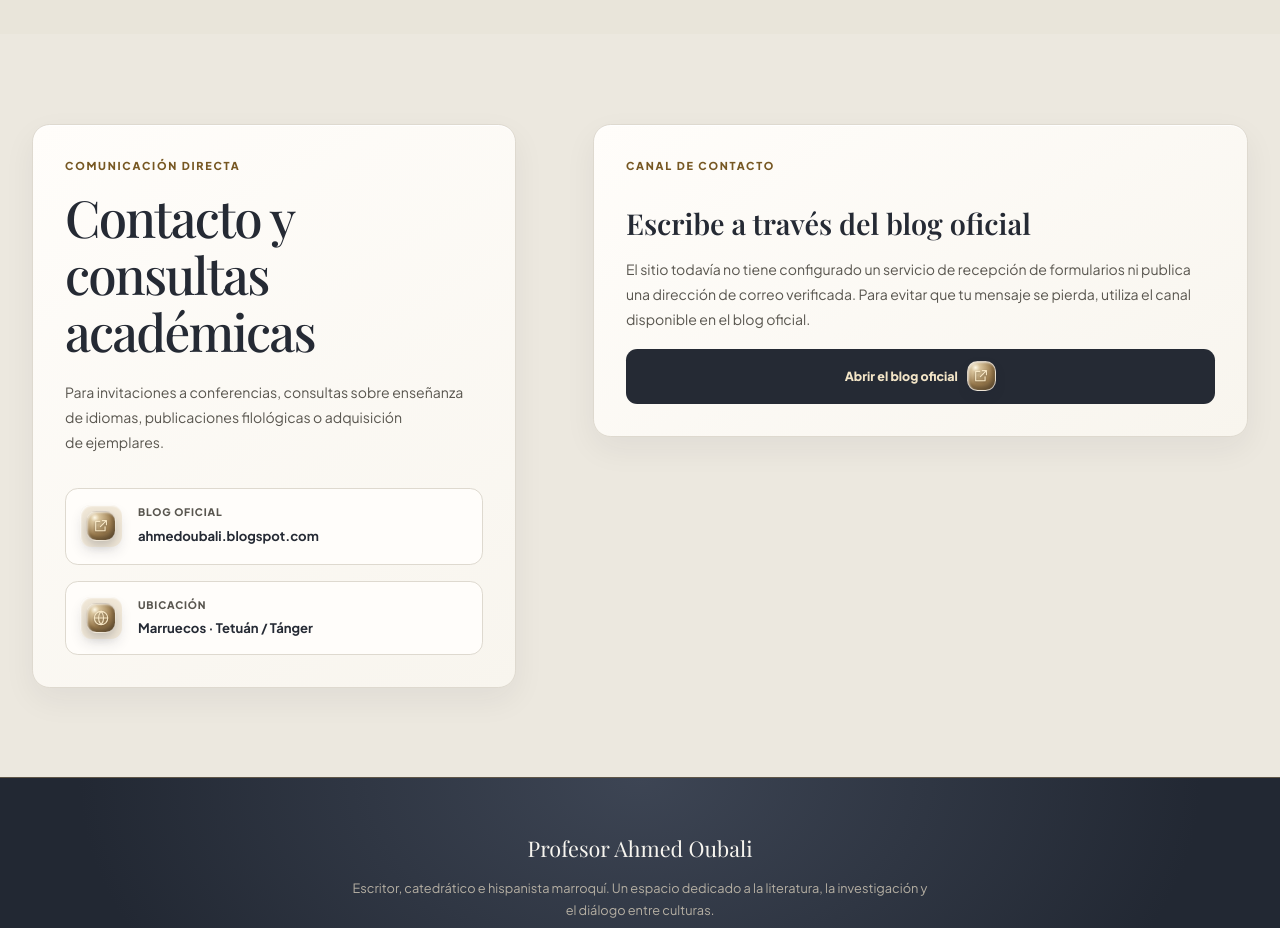
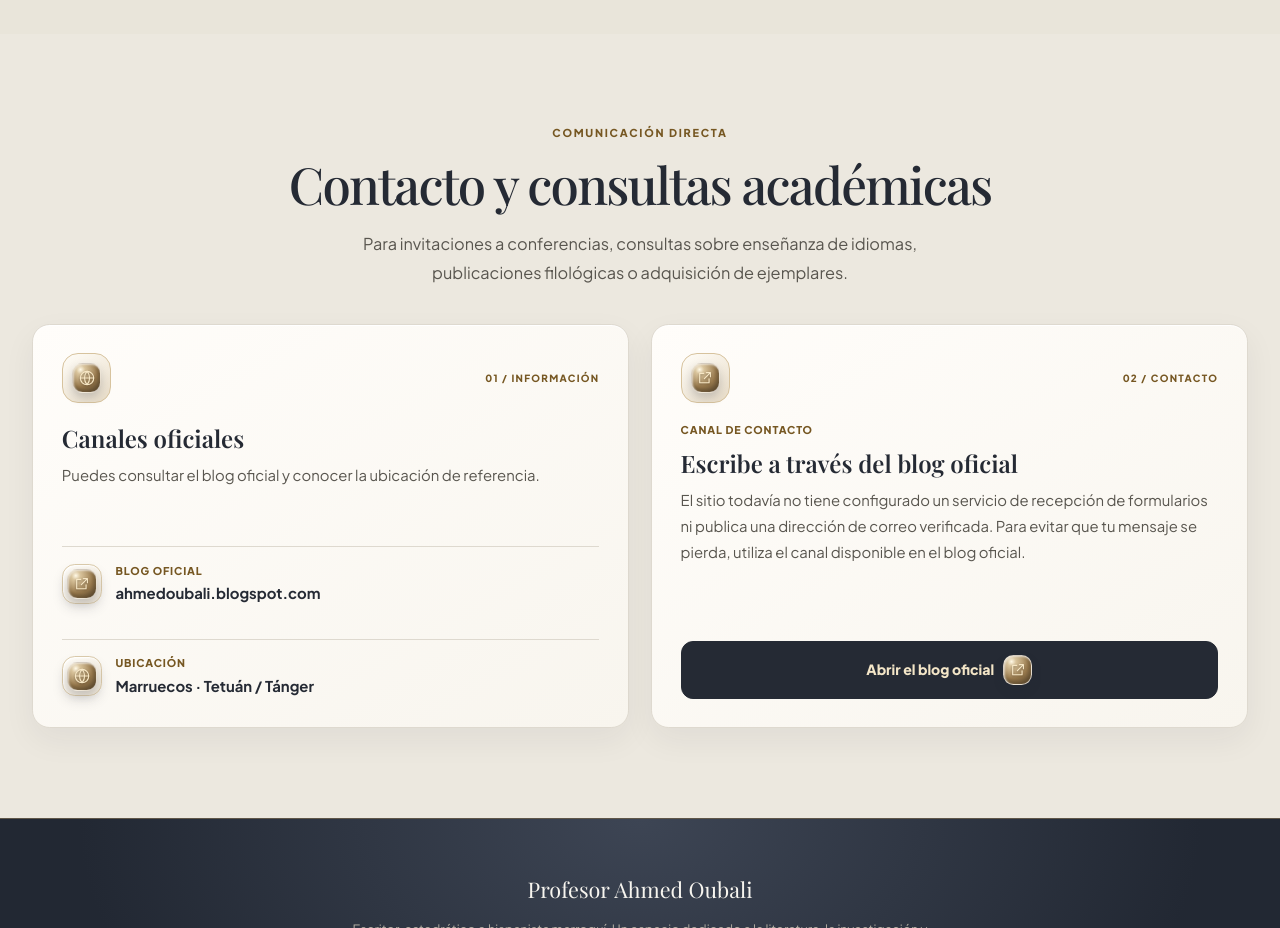
Before and after one commit to gpldroid/ahmedoubalie, an Astro site: page / in a window 1280 px wide. Shown: the part 5160-6088 px from the top of the page. Built offline with nearby package versions, Linux system fonts and the light colour scheme; Astro itself is replaced by a stand-in of ours; a web font is replaced by a local one.

Commit message:
Match contact section cards to homepage editorial design

```diff
--- a/src/components/ContactSection.astro
+++ b/src/components/ContactSection.astro
@@ -2,40 +2,83 @@
 import Icon3D from './Icon3D.astro';
 ---
 <section id="contact" class="site-section contact-section">
-  <div class="section-shell contact-layout">
-    <div class="contact-intro">
+  <div class="section-shell">
+    <header class="section-heading section-heading--center contact-heading">
       <span class="section-eyebrow">Comunicación directa</span>
       <h2>Contacto y consultas académicas</h2>
       <p>Para invitaciones a conferencias, consultas sobre enseñanza de idiomas, publicaciones filológicas o adquisición de ejemplares.</p>
-      <div class="contact-detail contact-detail-card">
-        <span><Icon3D name="external" /></span>
-        <div><small>Blog oficial</small><a href="https://ahmedoubali.blogspot.com" target="_blank" rel="noopener noreferrer">ahmedoubali.blogspot.com</a></div>
-      </div>
-      <div class="contact-detail contact-detail-card">
-        <span><Icon3D name="globe" /></span>
-        <div><small>Ubicación</small><p>Marruecos · Tetuán / Tánger</p></div>
-      </div>
-    </div>
-    <div class="contact-panel contact-channel-card">
-      <div class="contact-form">
-        <span class="section-eyebrow">Canal de contacto</span>
-        <h3>Escribe a través del blog oficial</h3>
-        <p>El sitio todavía no tiene configurado un servicio de recepción de formularios ni publica una dirección de correo verificada. Para evitar que tu mensaje se pierda, utiliza el canal disponible en el blog oficial.</p>
-        <a class="contact-submit" href="https://ahmedoubali.blogspot.com" target="_blank" rel="noopener noreferrer">Abrir el blog oficial <Icon3D name="external" /></a>
-      </div>
+    </header>
+
+    <div class="contact-layout">
+      <article class="contact-card contact-intro">
+        <div class="editorial-card-top">
+          <span class="contact-icon"><Icon3D name="globe" /></span>
+          <span class="editorial-card-index">01 / INFORMACIÓN</span>
+        </div>
+        <div class="editorial-card-copy">
+          <h3>Canales oficiales</h3>
+          <p class="contact-card-description">Puedes consultar el blog oficial y conocer la ubicación de referencia.</p>
+        </div>
+        <div class="contact-details">
+          <div class="contact-detail">
+            <span class="contact-detail-icon"><Icon3D name="external" /></span>
+            <div>
+              <span class="contact-detail-label">Blog oficial</span>
+              <a href="https://ahmedoubali.blogspot.com" target="_blank" rel="noopener noreferrer">ahmedoubali.blogspot.com</a>
+            </div>
+          </div>
+          <div class="contact-detail">
+            <span class="contact-detail-icon"><Icon3D name="globe" /></span>
+            <div>
+              <span class="contact-detail-label">Ubicación</span>
+              <p>Marruecos · Tetuán / Tánger</p>
+            </div>
+          </div>
+        </div>
+      </article>
+
+      <article class="contact-card contact-channel-card">
+        <div class="editorial-card-top">
+          <span class="contact-icon"><Icon3D name="external" /></span>
+          <span class="editorial-card-index">02 / CONTACTO</span>
+        </div>
+        <div class="editorial-card-copy">
+          <span class="language-level">Canal de contacto</span>
+          <h3>Escribe a través del blog oficial</h3>
+          <p>El sitio todavía no tiene configurado un servicio de recepción de formularios ni publica una dirección de correo verificada. Para evitar que tu mensaje se pierda, utiliza el canal disponible en el blog oficial.</p>
+        </div>
+        <a class="contact-submit" href="https://ahmedoubali.blogspot.com" target="_blank" rel="noopener noreferrer">
+          Abrir el blog oficial <Icon3D name="external" />
+        </a>
+      </article>
     </div>
   </div>
 </section>
+
 <style>
-.contact-intro,.contact-channel-card{min-width:0;padding:clamp(1.25rem,3vw,2rem);border:1px solid var(--line);border-radius:var(--radius-card);background:linear-gradient(150deg,var(--surface),#f8f5ee);box-shadow:0 12px 32px rgba(35,40,50,.06),inset 0 1px #fff}
-.contact-intro h2{max-width:18ch;margin:.55rem 0 .8rem}
-.contact-intro>p,.contact-form>p{color:var(--muted);font-size:.88rem;line-height:1.8}
-.contact-detail-card{padding:.9rem;margin-top:1rem;border:1px solid var(--line);border-radius:.8rem;background:var(--surface)}
-.contact-detail-card>div{min-width:0;overflow-wrap:anywhere}
-.contact-detail-card a{overflow-wrap:anywhere}
-.contact-form h3{margin:0;color:var(--ink);font:600 clamp(1.35rem,2.5vw,1.8rem)/1.25 'Playfair Display',Georgia,serif}
-.contact-form>p{margin:0}
-.contact-submit{display:inline-flex;align-items:center;justify-content:center;gap:.55rem;width:100%;min-height:50px;padding:.8rem 1rem;border-radius:.7rem;background:var(--ink);color:#f3e5c7;text-decoration:none;font-weight:800}
-.contact-submit:hover{background:var(--gold-deep);color:white}
-@media(max-width:900px){.contact-intro,.contact-channel-card{padding:1.25rem}}
+.contact-heading{margin-bottom:clamp(1.5rem,3vw,2.25rem)}
+.contact-layout{display:grid;grid-template-columns:repeat(2,minmax(0,1fr));align-items:stretch;gap:clamp(.9rem,2vw,1.35rem)}
+.contact-card{position:relative;display:flex;flex-direction:column;min-width:0;height:100%;padding:clamp(1.25rem,2.5vw,1.8rem);overflow:hidden;border:1px solid var(--line);border-radius:var(--radius-card);background:linear-gradient(150deg,var(--surface),#f8f5ee);box-shadow:0 12px 32px rgba(35,40,50,.06),inset 0 1px #fff;transition:transform .22s ease,box-shadow .22s ease}
+.contact-card:hover{transform:translateY(-4px);box-shadow:0 20px 40px rgba(35,40,50,.11),inset 0 1px #fff}
+.contact-icon{display:grid;place-items:center;flex:0 0 3.1rem;width:3.1rem;height:3.1rem;border:1px solid #d7c39e;border-radius:1rem;background:linear-gradient(145deg,#fffdf8,#e8dcc7);color:var(--gold-deep)}
+.contact-icon .icon-3d{width:2rem;height:2rem}
+.contact-card .editorial-card-top{margin-bottom:1.1rem}
+.contact-card .editorial-card-copy{flex:1}
+.contact-card .editorial-card-copy h3{margin:.15rem 0 .55rem;color:var(--ink);font:600 clamp(1.2rem,2vw,1.5rem)/1.25 'Playfair Display',Georgia,serif}
+.contact-card .editorial-card-copy p{margin:0;color:var(--muted);font-size:clamp(.84rem,.2vw + .8rem,.93rem);line-height:1.75}
+.contact-card .editorial-card-copy .language-level{display:inline-flex;margin-bottom:.45rem;color:var(--gold-deep);font-size:.67rem;font-weight:800;letter-spacing:.08em;text-transform:uppercase}
+.contact-card-description{margin-bottom:1.2rem!important}
+.contact-details{display:grid;gap:.85rem;margin-top:1.25rem}
+.contact-detail{display:flex;align-items:center;gap:.85rem;min-width:0;padding-top:.9rem;border-top:1px solid var(--line)}
+.contact-detail-icon{display:grid;place-items:center;flex:0 0 2.5rem;width:2.5rem;height:2.5rem;border:1px solid #d9c9aa;border-radius:.8rem;background:linear-gradient(145deg,#fffdf8,#ece3d4);color:var(--gold-deep)}
+.contact-detail-icon .icon-3d{width:1.45rem;height:1.45rem}
+.contact-detail>div{min-width:0}
+.contact-detail-label{display:block;margin-bottom:.15rem;color:var(--gold-deep);font-size:.67rem;font-weight:800;letter-spacing:.08em;text-transform:uppercase}
+.contact-detail a,.contact-detail p{display:block;margin:0;color:var(--ink);font-size:clamp(.84rem,.2vw + .8rem,.93rem);font-weight:700;line-height:1.6;overflow-wrap:anywhere;text-decoration:none}
+.contact-detail a:hover{color:var(--gold-deep);text-decoration:underline}
+.contact-submit{display:inline-flex;align-items:center;justify-content:center;gap:.55rem;width:100%;min-height:50px;margin-top:1.4rem;padding:.8rem 1rem;border:1px solid var(--ink);border-radius:.75rem;background:var(--ink);color:#f3e5c7;text-align:center;text-decoration:none;font-size:.88rem;font-weight:800;transition:background .2s ease,border-color .2s ease,transform .2s ease}
+.contact-submit:hover{border-color:var(--gold-deep);background:var(--gold-deep);color:#fff;transform:translateY(-1px)}
+@media(max-width:900px){.contact-layout{grid-template-columns:minmax(0,1fr)}}
+@media(max-width:680px){.contact-card{padding:1.2rem}.contact-card .editorial-card-top{margin-bottom:1rem}}
+@media(prefers-reduced-motion:reduce){.contact-card,.contact-submit{transition:none}.contact-card:hover,.contact-submit:hover{transform:none}}
 </style>
```
